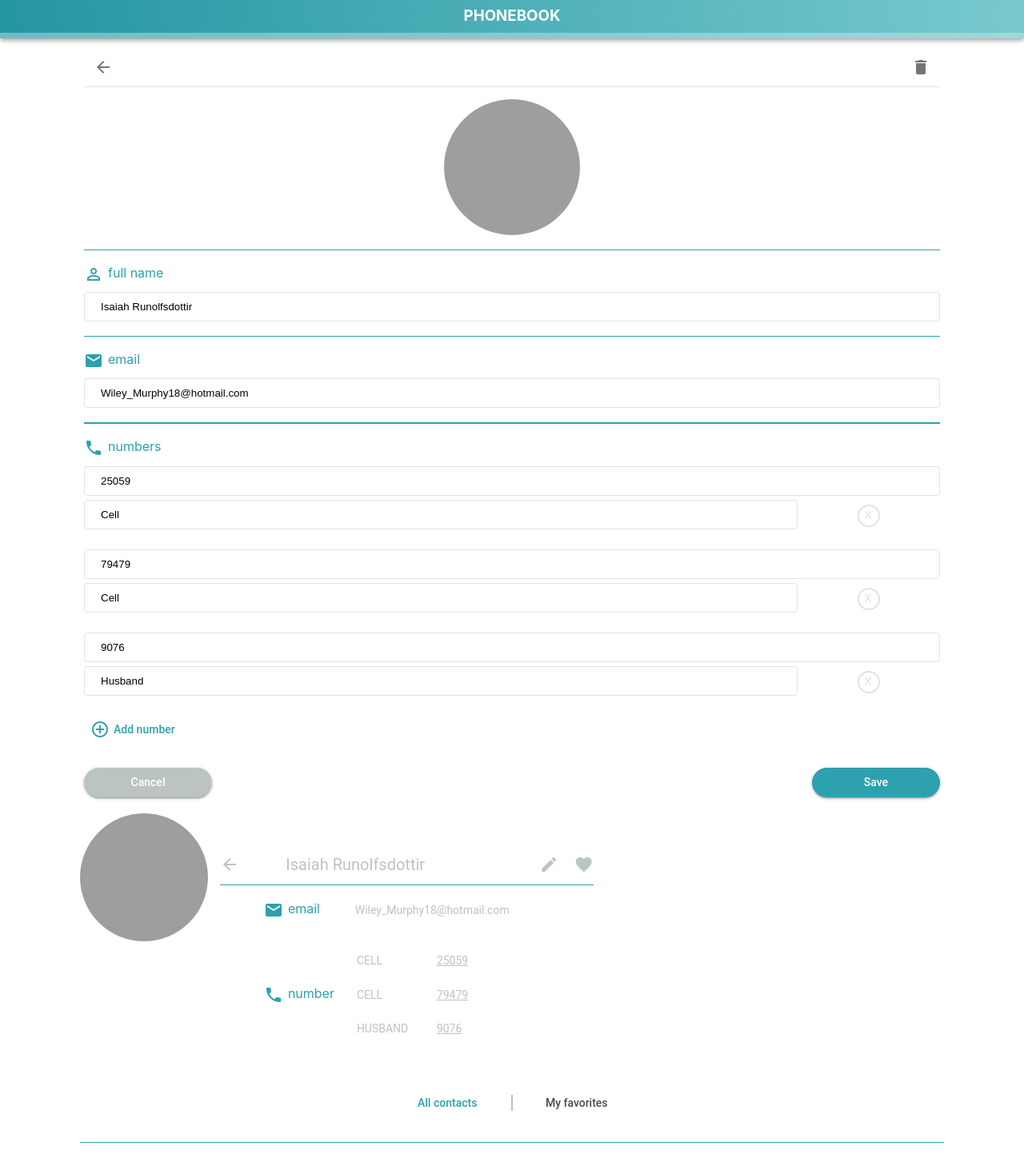
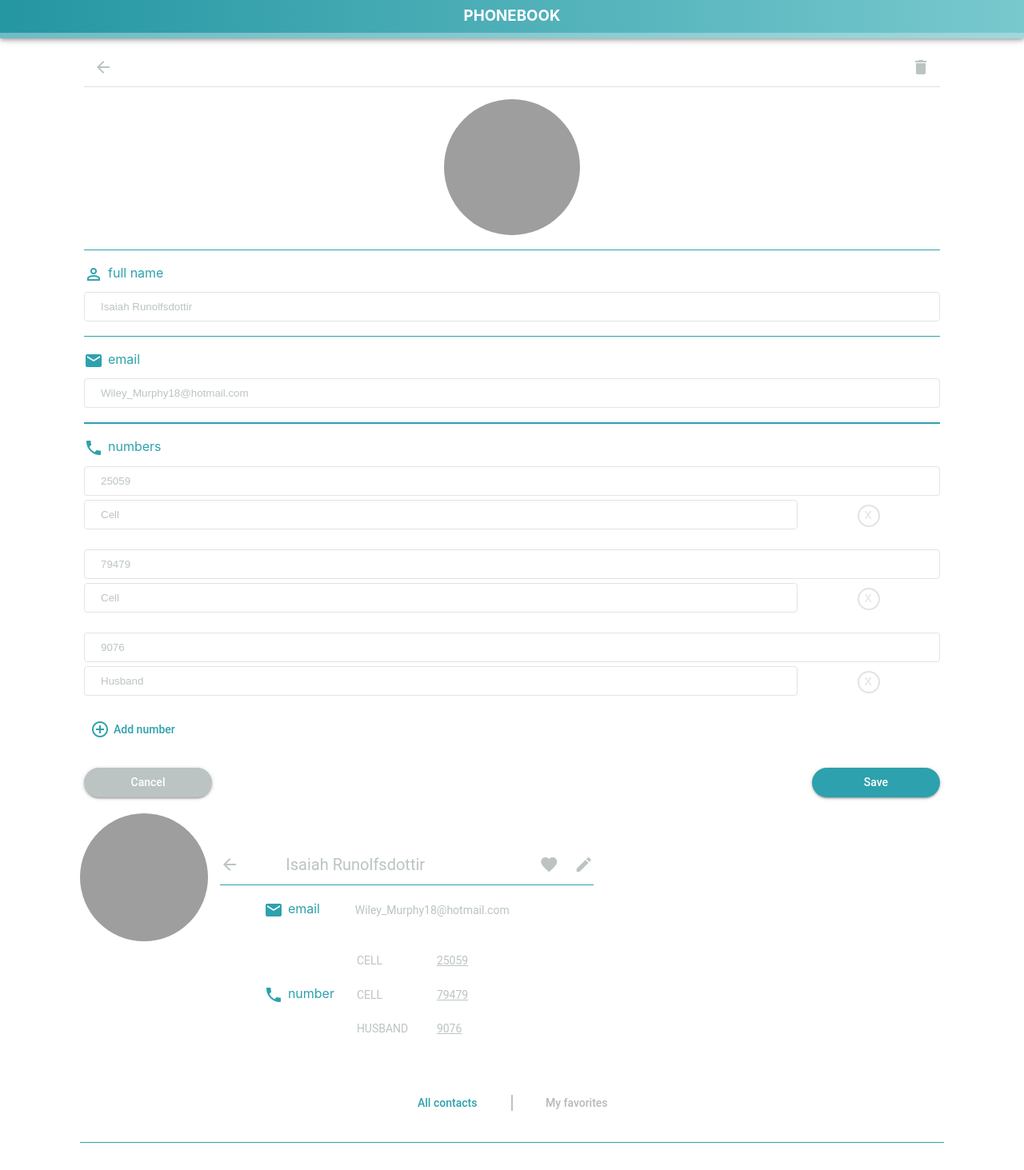
Before and after one commit to mladenkn/react-next-phonebook, a React (Create React App) app: page / in a window 1280 px wide. Shown: the top 1463 px of the page at 80% size. Built offline with nearby package versions, Linux system fonts and the light colour scheme; grey boxes are pictures that could not be loaded.

Commit message:
set text color everywhere

```diff
--- a/src/ui-components/ContactDetails.tsx
+++ b/src/ui-components/ContactDetails.tsx
@@ -20,12 +20,12 @@ export const ContactDetails = ({contact, classes}: {contact: Contact} & WithStyl
                     </IconButton>
                     <Emptiness width="15%" />
                     <Typography className={classes.contentHeadingName}>{contact.fullName}</Typography>
+                    <IconButton className={classes.contentHeadingFavoriteIcon} disableRipple>
+                        <Icon color="secondary">{contact.isFavorite ? 'favorite': 'favorite_outlined'}</Icon>
+                    </IconButton>
+                    <Emptiness width="5%" />
                     <IconButton className={classes.contentHeadingEditIcon} disableRipple>
                         <Icon color="secondary" className={classes.contentHeadingEditIcon}>edit</Icon>
-                    </IconButton>
-                    <Emptiness width="5%" />
-                    <IconButton className={classes.contentHeadingFavoriteIcon} disableRipple>
-                        <Icon color="secondary">{contact.isFavorite ? 'favorite': 'favorite_outlined'}</Icon>
                     </IconButton>
                 </div>
                 <Emptiness height={10} />
--- a/src/ui-components/ContactEditSection.tsx
+++ b/src/ui-components/ContactEditSection.tsx
@@ -11,10 +11,10 @@ const ContactEditSection = ({contact, classes}: Props) =>
     <div className={classes.root}>
         <div className={classes.header}>
             <IconButton>
-                <Icon>arrow_back</Icon>
+                <Icon color="secondary">arrow_back</Icon>
             </IconButton>
             <IconButton>
-                <Icon>delete</Icon>
+                <Icon color="secondary">delete</Icon>
             </IconButton>
         </div>
         <div className={classes.avatarContainer}>
--- a/src/ui-components/Home.tsx
+++ b/src/ui-components/Home.tsx
@@ -1,6 +1,6 @@
 import { withStyles, WithStyles, Tabs, Tab, TextField } from "@material-ui/core";
 import { homeStyle } from "../ui-design/home";
-import React from 'react';
+import React, { useState } from 'react';
 import ContactList from './contact-list/ContactList';
 import { Divider, Emptiness } from "./reusables"
 import { generateArray, generateContact } from '../devUtils/dataGenerators';
@@ -14,10 +14,12 @@ const Home = ({classes}: WithStyles<typeof homeStyle>) =>
             selected: classes.selectedTab
         }
 
+        const [currentTab, setCurrentTab] = useState(0)
+
         return (
             <div className={classes.root}>
                 <Emptiness height={20} />
-                <Tabs value={0} centered
+                <Tabs value={currentTab} centered onChange={(_, v) => setCurrentTab(v)}
                     classes={{
                         root: classes.contactTabs,
                         indicator: classes.tabIndicator,
--- a/src/ui-design/home.ts
+++ b/src/ui-design/home.ts
@@ -15,6 +15,7 @@ export const homeStyle = ({palette}: Theme) => createStyles({
     contactTab: {
         textTransform: "initial",
         fontSize: '0.875rem',
+        color: palette.secondary.dark
     },
     tabDivider: {
         height: 20,
--- a/src/ui-design/reusables.ts
+++ b/src/ui-design/reusables.ts
@@ -29,6 +29,7 @@ export const textInputStyle = ({palette}: Theme) => createStyles({
         '&:focus': {
             border: `1px solid ${palette.secondary.light}`
         },
-        outline: 'none'
+        outline: 'none',
+        color: palette.secondary.main
     },
 })
```
